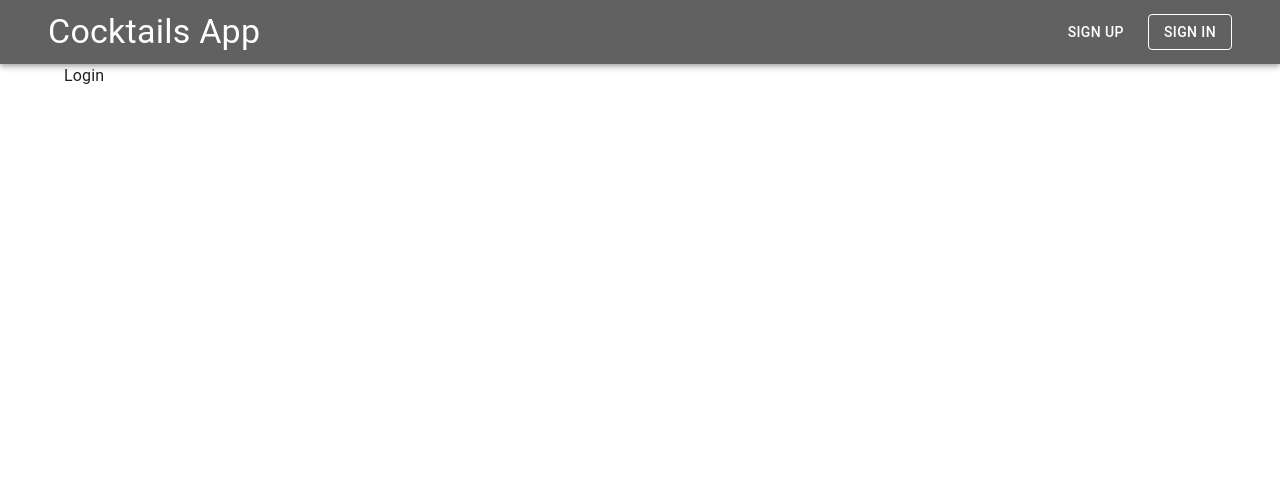
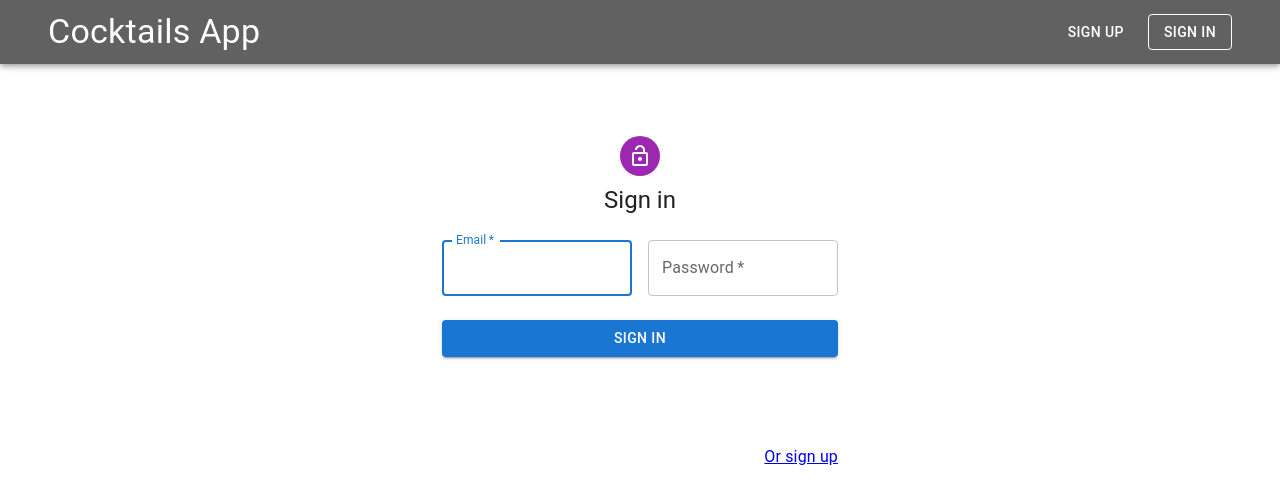
Before and after one commit to Shefler20/LB_Coctails-API-Front-teamWork-, a React (Vite) app in the folder frontend/: page /login in a window 1280 px wide. Shown: the top 504 px of the page. Built offline with nearby package versions, Linux system fonts and the light colour scheme.

Commit message:
сделал логинку

```diff
--- a/frontend/src/App.tsx
+++ b/frontend/src/App.tsx
@@ -12,10 +12,13 @@ import MyCocktail from "./containers/MyCocktail/MyCocktail.tsx";
 import PrivateRoute from './components/PrivateRoute/PrivateRoute';
 import AdminPageCocktails from "./containers/AdminPageCocktails/AdminPageCocktails";
 import AdminLayout from "./components/AdminLayout/AdminLayout";
-const App = () => (
-
+import {useAppSelector} from "./app/hooks.ts";
+import {selectUser} from "./components/users/store/usersSelectors.ts";
+const App = () => {
+    const user = useAppSelector(selectUser)
+    return (
         <>
-        <Header user={null} />
+            <Header user={user} />
             <Container maxWidth="lg">
                 <Routes>
                     <Route path="/" element={<Home/>} />
@@ -38,5 +41,6 @@ const App = () => (
             </Container>
         </>
     );
+}
 
 export default App
--- a/frontend/src/app/store.ts
+++ b/frontend/src/app/store.ts
@@ -1,18 +1,26 @@
 import {combineReducers, configureStore} from "@reduxjs/toolkit";
-import { usersReducer } from "../components/users/store/usersSlice";
-import storage from "redux-persist/lib/storage";
 import { FLUSH, PAUSE, PERSIST, persistReducer, persistStore, PURGE, REGISTER, REHYDRATE } from 'redux-persist';
+import {usersReducer} from "../components/users/store/usersSlice.ts";
 
 const userPersistConfig = {
-    key: 'store:users',
-    storage,
-    whitelist: ['user'],
+    key: 'store:user',
+    storage: {
+        getItem: (key: string) => Promise.resolve(localStorage.getItem(key)),
+        setItem: (key: string, value: string) => {
+            localStorage.setItem(key, value);
+            return Promise.resolve();
+        },
+        removeItem: (key: string) => {
+            localStorage.removeItem(key);
+            return Promise.resolve();
+        },
+    },
+    whitelist: ["user"],
 };
 
 const rootReducer = combineReducers({
     users: persistReducer(userPersistConfig, usersReducer),
-});
-
+})
 
 export const store = configureStore({
     reducer: rootReducer,
@@ -24,7 +32,7 @@ export const store = configureStore({
         }),
 });
 
-export const persistor = persistStore(store);
+export const persistor = persistStore(store)
 
 export type RootState = ReturnType<typeof store.getState>;
 export type AppDispatch = typeof store.dispatch;
--- a/frontend/src/components/Header/Header.tsx
+++ b/frontend/src/components/Header/Header.tsx
@@ -3,6 +3,7 @@ import {NavLink} from "react-router-dom";
 import UserMenu from "./UserMenu/UserMenu.tsx";
 import AnonymousMenu from "./AnonimusMenu/AnonymousMenu.tsx";
 import * as React from "react";
+import type {User} from "../../types";
 
 interface Props {
     user: User | null;
--- a/frontend/src/components/Header/UserMenu/UserMenu.tsx
+++ b/frontend/src/components/Header/UserMenu/UserMenu.tsx
@@ -2,6 +2,7 @@ import {Avatar, Button, Menu, MenuItem} from "@mui/material";
 import {useState} from "react";
 import {NavLink} from "react-router-dom";
 import {BASE_URL} from "../../../globalConst.ts";
+import type {User} from "../../../types";
 
 interface Props {
     user: User;
--- a/frontend/src/containers/Login/Login.tsx
+++ b/frontend/src/containers/Login/Login.tsx
@@ -1,9 +1,133 @@
+import {Alert, Avatar, Box, Button, CircularProgress, Container, Grid, TextField, Typography} from "@mui/material";
+import {useState} from "react";
+import {Link, useNavigate} from "react-router-dom";
+import {useAppDispatch, useAppSelector} from "../../app/hooks.ts";
+import {LockOpen} from "@mui/icons-material";
+import {GoogleLogin} from "@react-oauth/google";
+import {toast} from "react-toastify";
+import type {LoginMutation} from "../../types";
+import {googleLogin, login} from "../../components/users/store/usersThunks.ts";
+import {selectLoginError, selectLoginLoading} from "../../components/users/store/usersSelectors.ts";
 
 
 const Login = () => {
+    const dispatch = useAppDispatch();
+    const error = useAppSelector(selectLoginError);
+    const loadingLogin = useAppSelector(selectLoginLoading);
+    const navigate = useNavigate();
+
+    const [form, setForm] = useState<LoginMutation>({
+        email: "",
+        password: "",
+    });
+
+    const onInputChange = (e: React.ChangeEvent<HTMLInputElement>) => {
+        const {name, value} = e.target;
+        setForm(prevState => ({...prevState, [name]: value }));
+    };
+
+    const onSubmitHandler = async (e: React.FormEvent<HTMLFormElement>) => {
+        e.preventDefault();
+        try {
+            await dispatch(login(form)).unwrap();
+            setForm({
+                email: "",
+                password: "",
+            });
+            navigate("/");
+        } catch (e) {
+            console.log(e);
+        }
+    };
+
+    const googleLoginHandler = async (credential: string) => {
+        try {
+            await dispatch(googleLogin(credential)).unwrap();
+            navigate("/");
+        } catch (e) {
+            toast.error("Google login failed");
+        }
+    };
+
     return (
         <>
-            Login
+            <Container component="main" maxWidth="xs">
+                <Box
+                    sx={{
+                        marginTop: 8,
+                        display: 'flex',
+                        flexDirection: 'column',
+                        alignItems: 'center',
+                    }}
+                >
+                    <Avatar sx={{ m: 1, bgcolor: 'secondary.main' }}>
+                        <LockOpen />
+                    </Avatar>
+                    <Typography component="h1" variant="h5">
+                        Sign in
+                    </Typography>
+
+                    {error?.error && <Alert severity="error">{error.error}</Alert>}
+
+                    <Box component="form" noValidate onSubmit={onSubmitHandler} sx={{ mt: 3 }}>
+                        <Grid container spacing={2}>
+                            <Grid size={{xs: 12, sm: 6}}>
+                                <TextField
+                                    autoComplete="given-name"
+                                    name="email"
+                                    required
+                                    fullWidth
+                                    id="email"
+                                    label="Email"
+                                    autoFocus
+                                    value={form.email}
+                                    onChange={onInputChange}
+                                    disabled={loadingLogin}
+                                />
+                            </Grid>
+                            <Grid size={{xs: 12, sm: 6}}>
+                                <TextField
+                                    required
+                                    fullWidth
+                                    name="password"
+                                    label="Password"
+                                    type="password"
+                                    id="password"
+                                    autoComplete="new-password"
+                                    value={form.password}
+                                    onChange={onInputChange}
+                                    disabled={loadingLogin}
+                                />
+                            </Grid>
+                        </Grid>
+                        <Button
+                            type="submit"
+                            fullWidth
+                            variant="contained"
+                            sx={{ mt: 3, mb: 2 }}
+                        >
+                            {loadingLogin ? <CircularProgress/> : "Sign In"}
+                        </Button>
+                        <Box sx={{py:2}}>
+                            <GoogleLogin
+                                onSuccess={(credentialResponse) => {
+                                    if (credentialResponse.credential) {
+                                        googleLoginHandler(credentialResponse.credential);
+                                    }
+                                }}
+                                onError={() => toast.error('Google Login failed.')}
+                            />
+                        </Box>
+                        <Grid container sx={{justifyContent: "flex-end"}}>
+                            <Grid>
+                                <Link to='/register'>
+                                    Or sign  up
+                                </Link>
+                            </Grid>
+                        </Grid>
+                    </Box>
+                </Box>
+            </Container>
         </>
     );
 };
--- a/frontend/src/globalConst.ts
+++ b/frontend/src/globalConst.ts
@@ -1 +1 @@
-export const BASE_URL = "http://localhost:8000/";
+export const BASE_URL = "http://localhost:8001/";
```
Also changed, not shown: 1 other file (tests, documents, lock files or other folders). Lines whose indentation alone changed are shown as unchanged.
